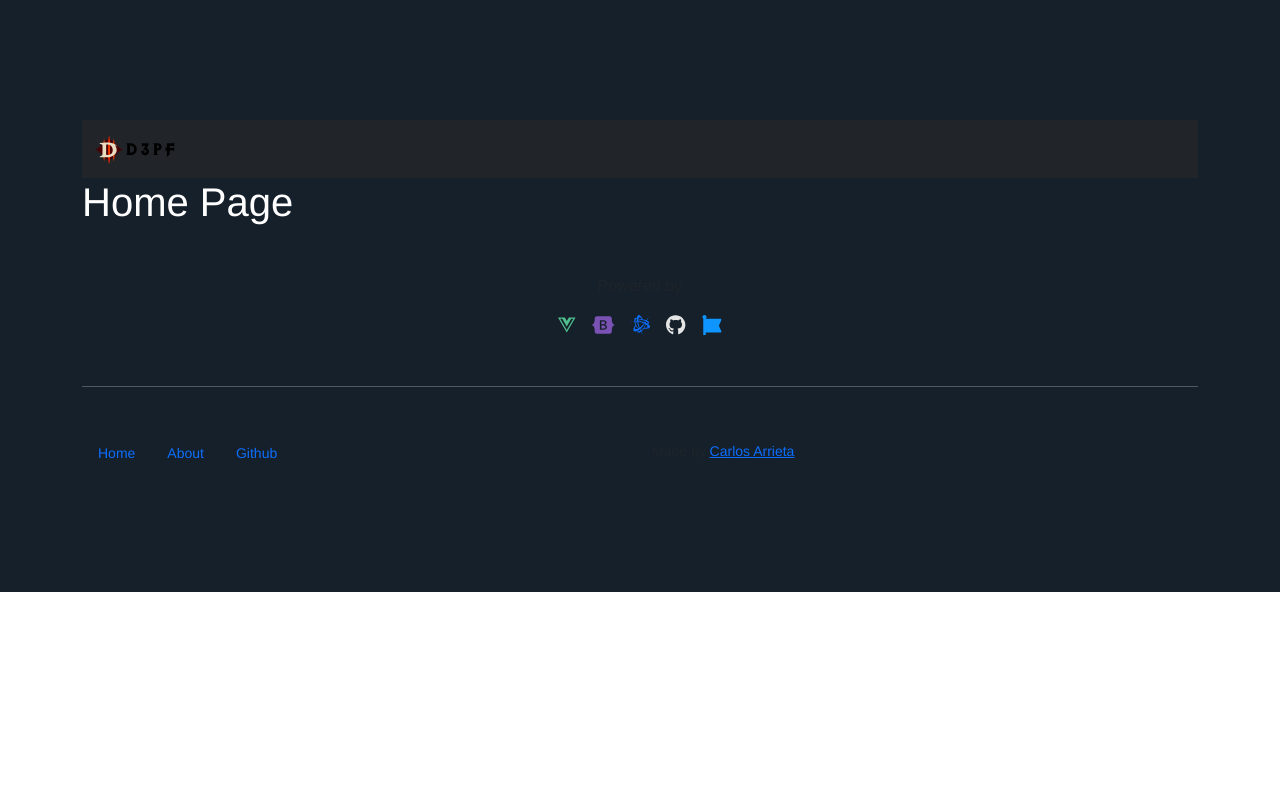
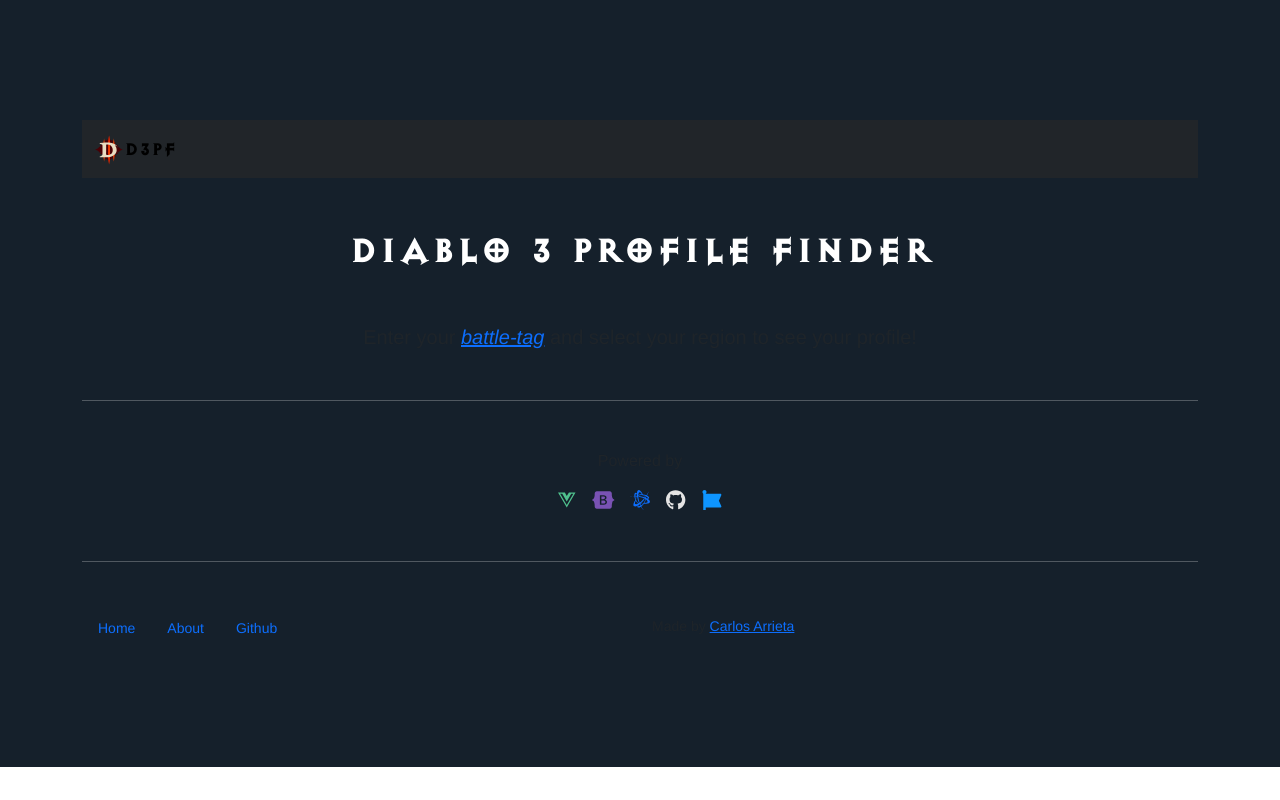
Before and after one commit to Carlitonchin/diablo3, a Vue app: page / in a window 1280 px wide. Built offline with nearby package versions, Linux system fonts and the light colour scheme; no server answers.

Commit message:
add home title to index view

```diff
--- a/src/views/Home/Index.vue
+++ b/src/views/Home/Index.vue
@@ -1,5 +1,9 @@
+<script setup>
+import HomeTitle from '../../components/Home/HomeTitle.vue';
+</script>
+
 <template>
     <div class="home">
-    <h1>Home Page</h1>
+      <HomeTitle/>
   </div>
   </template>
```
